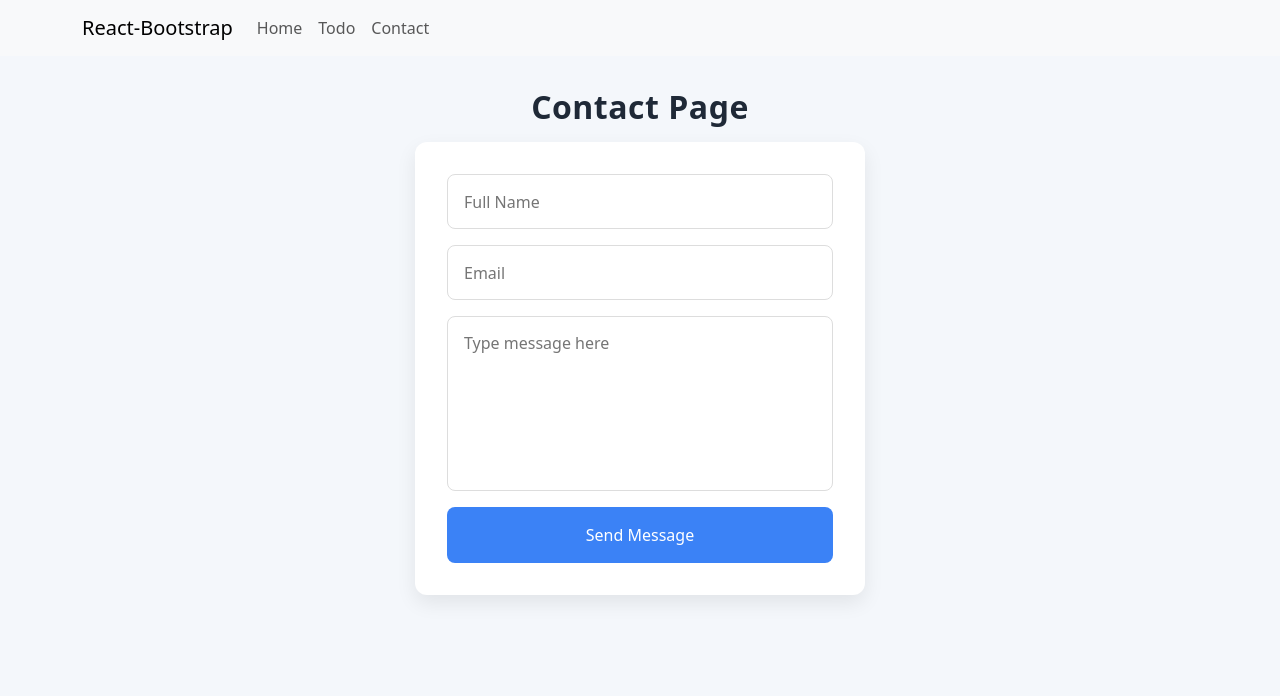
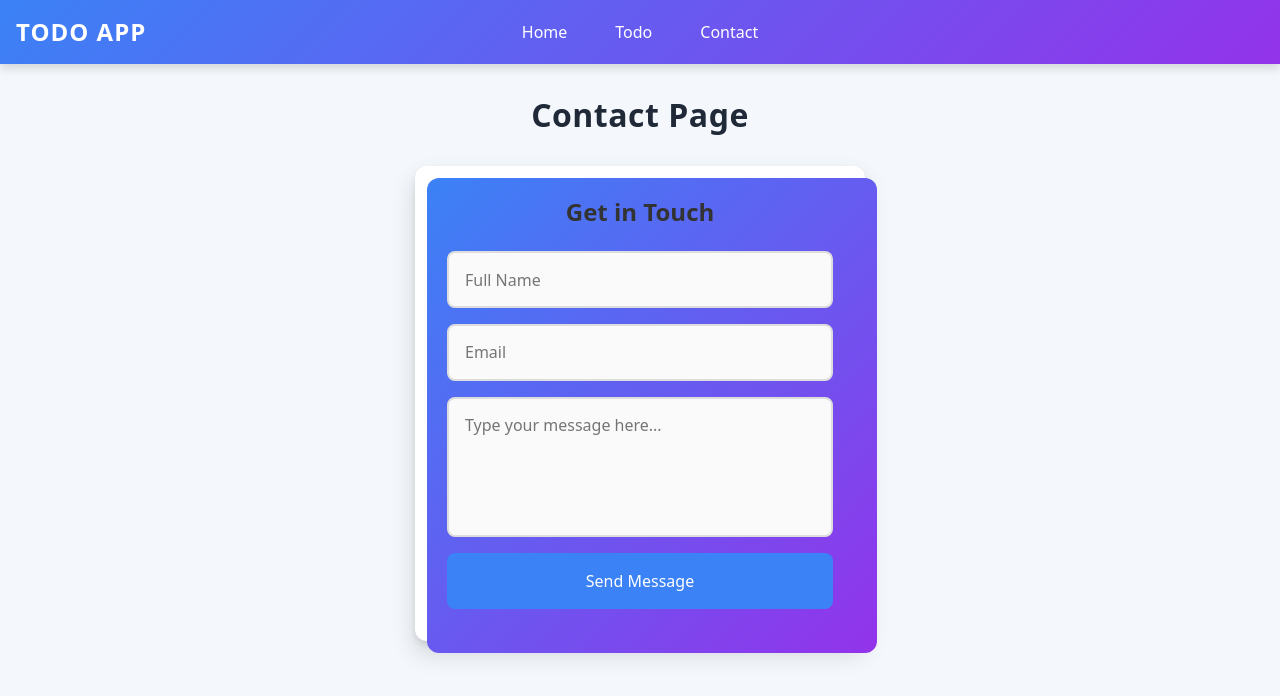
Before and after one commit to Kingofthe6String/Project3, a React (Create React App) app: page /Contact in a window 1280 px wide. Shown: the top 696 px of the page. Built offline with nearby package versions, Linux system fonts and the light colour scheme.

Commit message:
updated navbar stylings

```diff
--- a/src/Pages/TodoPage.jsx
+++ b/src/Pages/TodoPage.jsx
@@ -2,7 +2,7 @@ import { useState } from "react";
 import Todolist from "../components/Todolist";
 import "./../styles.css";
 export default function TodoPage() {
-  const [userInput, setUserInput] = useState("myfirsttodo");
+  const [userInput, setUserInput] = useState("");
   const [todos, setTodos] = useState([
     { text: "make a first todo", completed: false },
   ]);
@@ -69,7 +69,7 @@ export default function TodoPage() {
         <div
           style={{
             width: "5px",
-            height: "calc(80vh)",
+            height: "calc(91vh)",
             background: "black",
           }}
         ></div>
--- a/src/components/ContactForm.jsx
+++ b/src/components/ContactForm.jsx
@@ -4,13 +4,12 @@ export default function ContactForm() {
   return (
     <div className="contact-container">
       <form className="contact-form">
+        <h2 className="contact-title">Get in Touch</h2>
         <input type="text" placeholder="Full Name" className="contact-input" />
         <input type="email" placeholder="Email" className="contact-input" />
         <textarea
           name="message"
-          cols="30"
-          rows="6"
-          placeholder="Type message here"
+          placeholder="Type your message here..."
           className="contact-textarea"
         ></textarea>
         <button type="submit" className="contact-button">
--- a/src/components/Header.jsx
+++ b/src/components/Header.jsx
@@ -2,16 +2,17 @@ import React from "react";
 import Container from "react-bootstrap/Container";
 import Nav from "react-bootstrap/Nav";
 import Navbar from "react-bootstrap/Navbar";
-import NavDropdown from "react-bootstrap/NavDropdown";
 
 export default function Header() {
   return (
-    <Navbar expand="lg" className="bg-body-tertiary">
+    <Navbar expand="lg" className="custom-navbar">
       <Container>
-        <Navbar.Brand href="#home">React-Bootstrap</Navbar.Brand>
+        <Navbar.Brand href="#home" className="navbar-brand-text">
+          TODO APP
+        </Navbar.Brand>
         <Navbar.Toggle aria-controls="basic-navbar-nav" />
         <Navbar.Collapse id="basic-navbar-nav">
-          <Nav className="me-auto">
+          <Nav className="mx-auto nav-links">
             <Nav.Link href="/Homepage">Home</Nav.Link>
             <Nav.Link href="/Todo">Todo</Nav.Link>
             <Nav.Link href="/contact">Contact</Nav.Link>
--- a/src/styles.css
+++ b/src/styles.css
@@ -1,4 +1,48 @@
-/* ContactPage Heading */
+/* Navbar Gradient Background */
+.custom-navbar {
+  background: linear-gradient(135deg, #3b82f6, #9333ea);
+  padding: 0.75rem 1rem;
+  box-shadow: 0 4px 10px rgba(0, 0, 0, 0.15);
+  position: relative;
+}
+
+.navbar-brand-text {
+  font-size: 1.5rem;
+  font-weight: 700;
+  color: white !important;
+  letter-spacing: 1px;
+  text-transform: uppercase;
+
+  position: absolute;
+  left: 1rem;
+  top: 50%;
+  transform: translateY(-50%);
+}
+
+.nav-links {
+  margin: 0 auto; /* centers within navbar */
+  display: flex;
+  justify-content: center;
+  width: 100%;
+}
+
+.nav-links .nav-link {
+  color: white !important;
+  margin: 0 1rem;
+  font-weight: 500;
+  transition: color 0.3s, transform 0.2s;
+}
+
+.nav-links .nav-link:hover {
+  color: #facc15 !important; /* yellow accent */
+  transform: translateY(-2px);
+}
+
+.nav-links .nav-link.active {
+  border-bottom: 2px solid #facc15;
+}
+
+/* ContactPage Styling */
 .contact-page {
   display: flex;
   flex-direction: column;
@@ -17,11 +61,11 @@
   letter-spacing: 0.5px;
 }
 
-/*ContactPage Styling*/
 .contact-container {
   width: 100%;
   display: flex;
   justify-content: center;
+  padding: 1rem;
 }
 
 .contact-form {
@@ -32,32 +76,50 @@
   max-width: 450px;
   padding: 2rem;
   border-radius: 12px;
+
   background: white;
-  box-shadow: 0 8px 20px rgba(0, 0, 0, 0.08);
+  box-shadow: 0 12px 24px rgba(0, 0, 0, 0.15), 0 4px 6px rgba(0, 0, 0, 0.08);
+  position: relative;
+  z-index: 1;
+}
+
+.contact-form::before {
+  content: "";
+  position: absolute;
+  top: 12px;
+  left: 12px;
+  right: -12px;
+  bottom: -12px;
+  border-radius: 12px;
+  background: linear-gradient(135deg, #3b82f6, #9333ea); /* Blue → Purple */
+  z-index: -1;
 }
 
 .contact-title {
   text-align: center;
   margin-bottom: 0.5rem;
   font-size: 1.5rem;
+  font-weight: 600;
   color: #333;
 }
 
 .contact-input,
 .contact-textarea {
   padding: 0.9rem 1rem;
-  border: 1px solid #ddd;
+  border: 2px solid #ddd;
   border-radius: 8px;
   font-size: 1rem;
   font-family: inherit;
   outline: none;
-  transition: border-color 0.2s, box-shadow 0.2s;
+  background: #fafafa;
+  transition: border-color 0.2s, box-shadow 0.2s, background 0.2s;
 }
 
 .contact-input:focus,
 .contact-textarea:focus {
   border-color: #3b82f6;
-  box-shadow: 0 0 0 2px rgba(59, 130, 246, 0.2); /* subtle glow */
+  background: #fff;
+  box-shadow: 0 0 0 3px rgba(59, 130, 246, 0.15);
 }
 
 .contact-textarea {
@@ -86,27 +148,6 @@
   transform: translateY(0);
 }
 
-@media (max-width: 600px) {
-  .contact-form {
-    padding: 1.5rem;
-    gap: 0.8rem;
-  }
-
-  .contact-title {
-    font-size: 1.3rem;
-  }
-
-  .contact-input,
-  .contact-textarea {
-    font-size: 0.95rem;
-  }
-
-  .contact-button {
-    font-size: 0.95rem;
-    padding: 0.8rem;
-  }
-}
-
 /*TodoPage stylings*/
 .in-progress-todo {
   margin-top: 5px;
```
